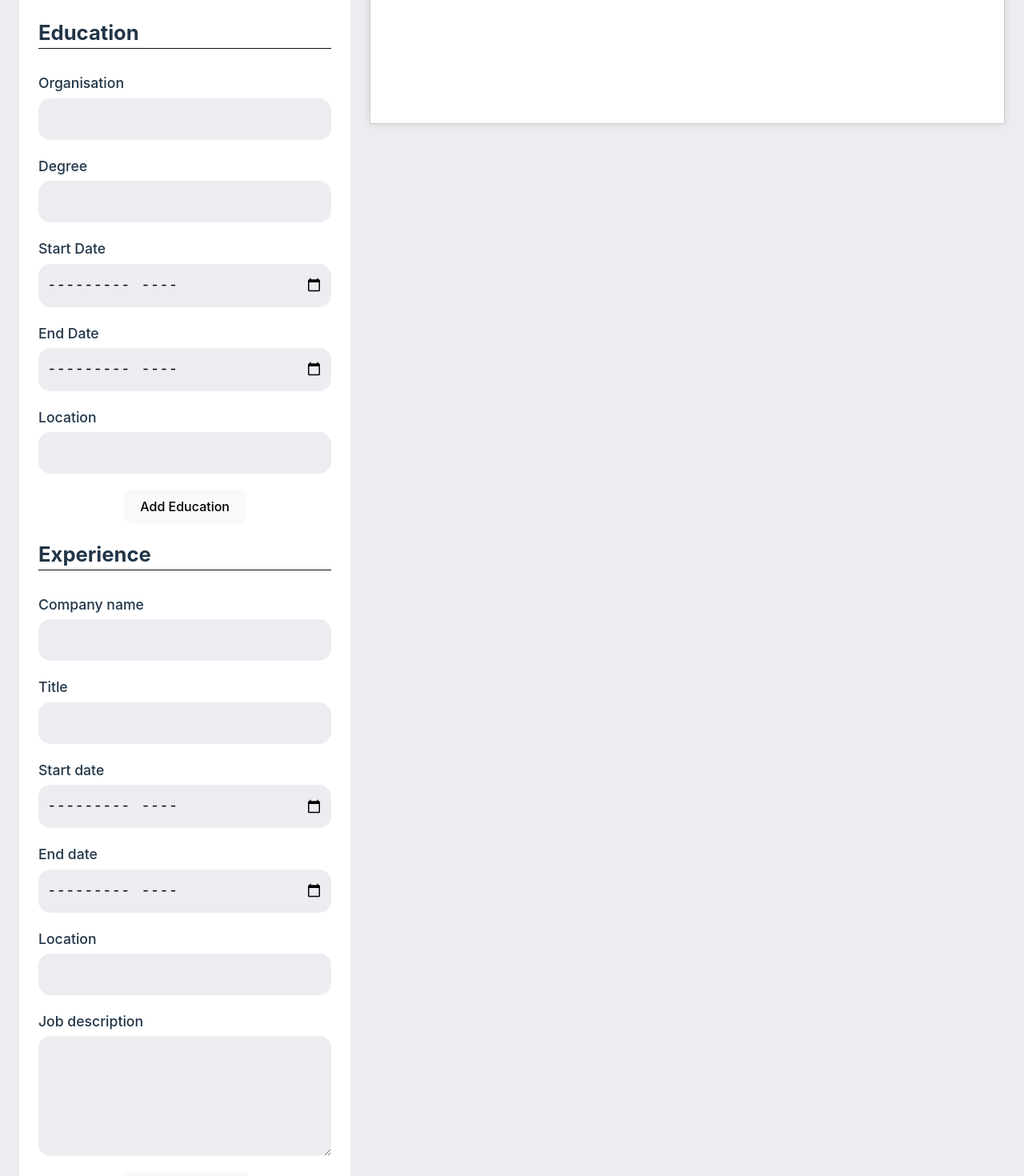
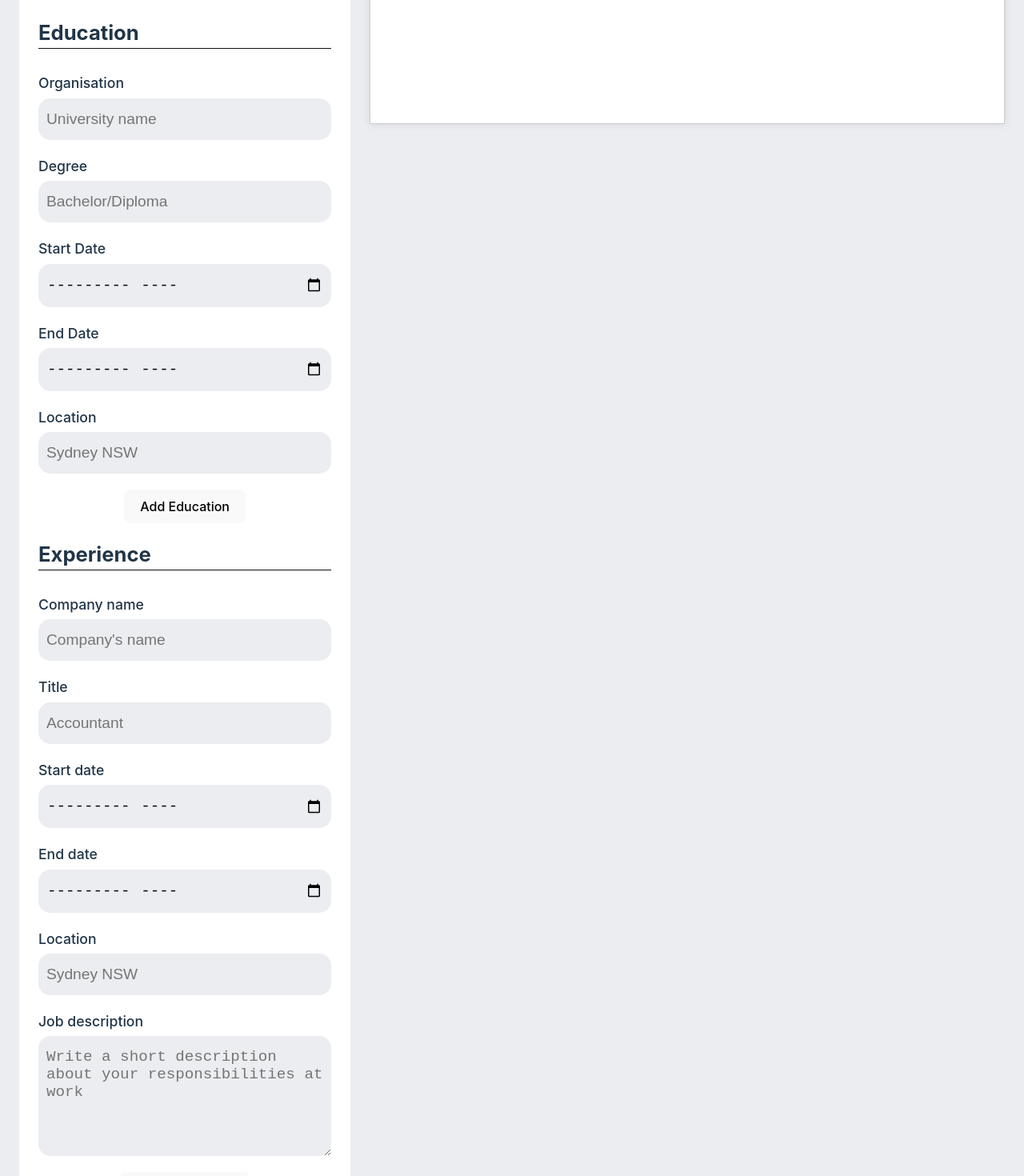
Before and after one commit to DeanNguyen98/TOP_CV-generator, a React (Vite) app: page / in a window 1280 px wide. Shown: the part 1000-2470 px from the top of the page at 80% size. Built offline with nearby package versions, Linux system fonts and the light colour scheme.

Commit message:
Add placeholder for each input

```diff
--- a/src/components/EducationEdit.jsx
+++ b/src/components/EducationEdit.jsx
@@ -40,23 +40,23 @@ export function EducationEditor({onAddItem, EduData, onEditItem, onRemoveItem})
             }}>
                 <label className="form-label" htmlFor="Organisation">
                     <span>Organisation</span>
-                    <input type="text" value={EduObject.Organisation} onChange={handleAddEduObject} id="Organisation" name="Organisation"></input>
+                    <input type="text" value={EduObject.Organisation} onChange={handleAddEduObject} id="Organisation" name="Organisation" placeholder="University name" required></input>
                 </label>
                 <label className="form-label" htmlFor="degree">
                     <span>Degree</span>
-                    <input type="text" id="degree" value={EduObject.degree} onChange={handleAddEduObject} name="degree"></input>
+                    <input type="text" id="degree" value={EduObject.degree} onChange={handleAddEduObject} name="degree" placeholder="Bachelor/Diploma" required></input>
                 </label>
                 <label className="form-label" htmlFor="startDate">
                     <span>Start Date</span>
-                    <input type="month" id="startDate" value={EduObject.startDate} onChange={handleAddEduObject}  name="startDate"></input>
+                    <input type="month" id="startDate" value={EduObject.startDate} onChange={handleAddEduObject}  name="startDate" required></input>
                 </label>
                 <label className="form-label" htmlFor="endDate">
                     <span>End Date</span>
-                    <input type="month" id="endDate" value={EduObject.endDate} onChange={handleAddEduObject} name="endDate"></input>
+                    <input type="month" id="endDate" value={EduObject.endDate} onChange={handleAddEduObject} name="endDate" required></input>
                 </label>
                 <label className="form-label" htmlFor="location">
                     <span>Location</span>
-                    <input type="text" id="location" value={EduObject.location} onChange={handleAddEduObject} name="location"></input>
+                    <input type="text" id="location" value={EduObject.location} onChange={handleAddEduObject} name="location" placeholder="Sydney NSW"></input>
                 </label>
                 <button type="submit">Add Education</button>
             </form>
--- a/src/components/ExperienceEdit.jsx
+++ b/src/components/ExperienceEdit.jsx
@@ -43,11 +43,11 @@ export function ExperienceEditor ({ExpData, onAddItem, onEditItem, onRemoveItem}
             }}>
                 <label className="form-label" htmlFor="Company">
                     <span>Company name</span>
-                    <input type="text" id="Company" name="Company" value={ExpObject.Company} onChange={handleAddExpObject}></input>
+                    <input type="text" id="Company" name="Company" value={ExpObject.Company} onChange={handleAddExpObject} placeholder="Company's name" required></input>
                 </label>
                 <label className="form-label" htmlFor="Title">
                     <span>Title</span>
-                    <input type="text" id="Title" name="Title" value={ExpObject.Title} onChange={handleAddExpObject}></input>
+                    <input type="text" id="Title" name="Title" value={ExpObject.Title} onChange={handleAddExpObject} placeholder="Accountant" required></input>
                 </label>
                 <label className="form-label" htmlFor="startDate">
                     <span>Start date</span>
@@ -59,11 +59,11 @@ export function ExperienceEditor ({ExpData, onAddItem, onEditItem, onRemoveItem}
                 </label>
                 <label className="form-label" htmlFor="Location">
                     <span>Location</span>
-                    <input type="text" id="Location" name="Location" value={ExpObject.Location} onChange={handleAddExpObject}></input>
+                    <input type="text" id="Location" name="Location" value={ExpObject.Location} onChange={handleAddExpObject} placeholder="Sydney NSW"></input>
                 </label>
                 <label className="form-label" htmlFor="Description">
                     <span>Job description</span>
-                    <textarea type="text" id="Description" name="Description" value={ExpObject.Description} onChange={handleAddExpObject}></textarea>
+                    <textarea type="text" id="Description" name="Description" value={ExpObject.Description} onChange={handleAddExpObject} placeholder="Write a short description about your responsibilities at work"></textarea>
                 </label>
                 <button type="submit">Add Experience</button>
             </form>
--- a/src/components/SkillsEdit.jsx
+++ b/src/components/SkillsEdit.jsx
@@ -31,7 +31,7 @@ export function SkillsEditor ({SkillData, onEditItem, onAddItem, onRemoveItem})
         }}>
             <label className="form-label" htmlFor="skill">
                 <span>Skills</span>
-                <input type="text" id="skill" value={skillObject.skill} name="skill" onChange={handleSkillEdit}></input>
+                <input type="text" id="skill" value={skillObject.skill} name="skill" onChange={handleSkillEdit} placeholder="Teamwork/Microsoft Word/Excel"></input>
             </label>
             <button type="submit">Add skill</button>
         </form>
```
